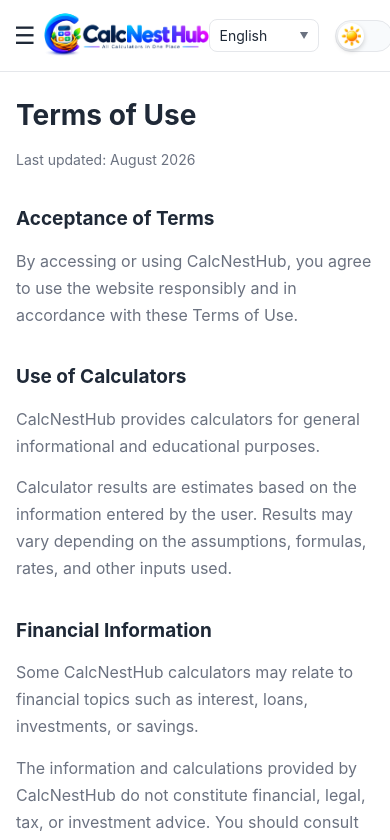
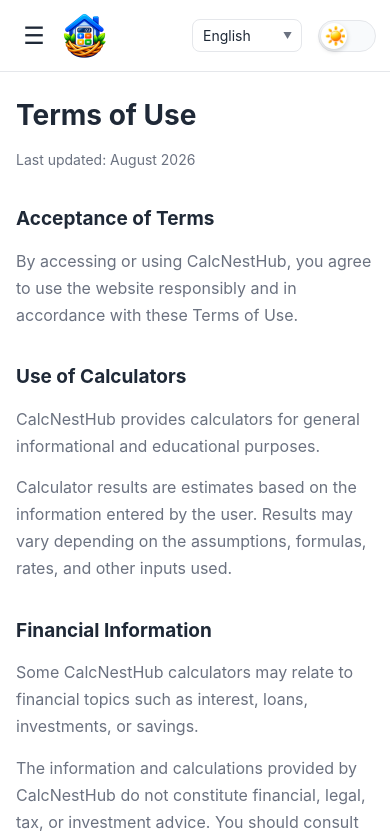
Before and after one commit to karankrish7832/calcnest, a React (Vite) app: page /terms in a window 390 px wide. Shown: the top 840 px of the page. Built offline with nearby package versions, Linux system fonts and the light colour scheme.

Commit message:
header logo updated

```diff
--- a/src/components/Header/Header.module.css
+++ b/src/components/Header/Header.module.css
@@ -164,6 +164,6 @@
     }
 
     .logo {
-        width: 165px;
+        width: 45px;
     }
 }
--- a/src/components/Header/Header.tsx
+++ b/src/components/Header/Header.tsx
@@ -1,5 +1,6 @@
 import { Link } from "react-router-dom";
 import logo from "../../assets/images/calcnest-logo.svg";
+import mobileLogo from "../../assets/images/calcnest-mobile-logo.png";
 import moonIcon from "../../assets/images/moon.svg";
 import sunIcon from "../../assets/images/sun.svg";
 import { useTheme } from "../../context/ThemeContext";
@@ -44,11 +45,18 @@ const Header = ({
                     aria-label={t("header.home")}
                     onClick={onLogoClick}
                 >
-                    <img
-                        src={logo}
-                        alt="CalcNestHub"
-                        className={styles.logo}
-                    />
+                    <picture>
+                        <source
+                            media="(max-width: 600px)"
+                            srcSet={mobileLogo}
+                        />
+
+                        <img
+                            src={logo}
+                            alt="CalcNestHub"
+                            className={styles.logo}
+                        />
+                    </picture>
                 </Link>
 
                 <div className={styles.headerActions}>
```
Also changed, not shown: src/assets/images/calcnest-mobile-logo.png (added).
